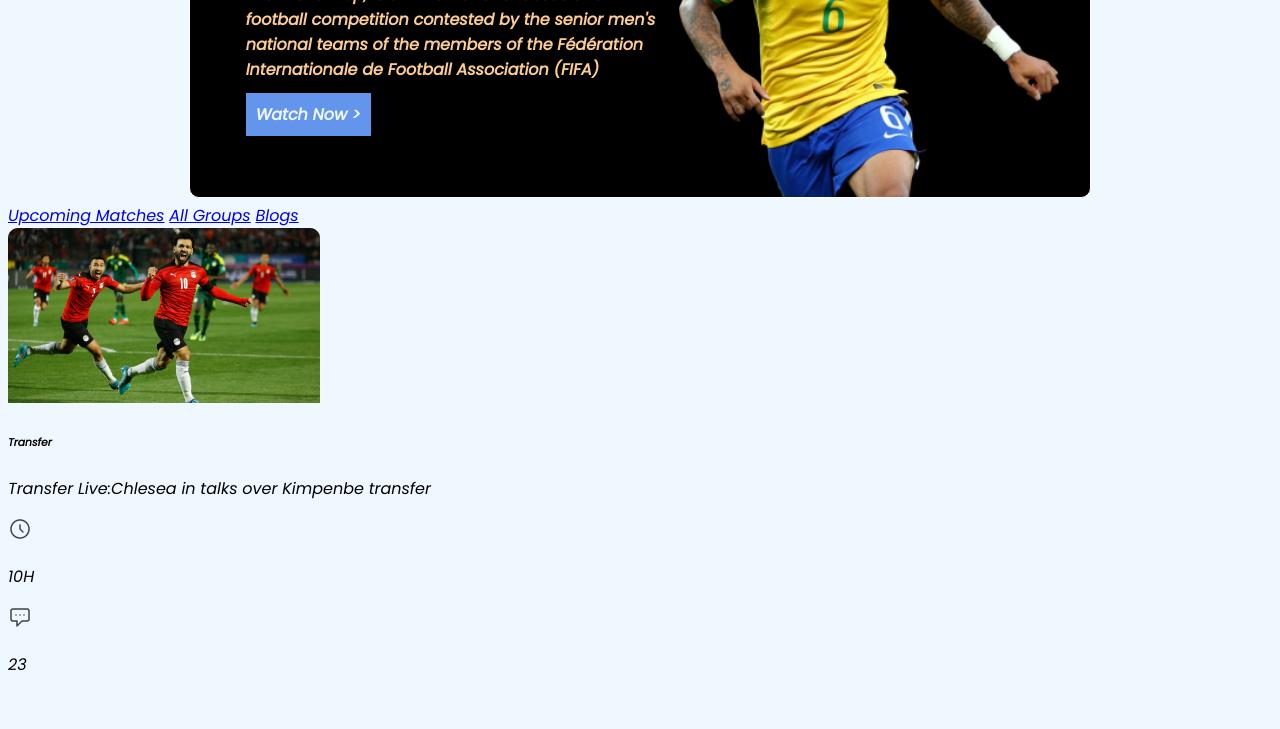
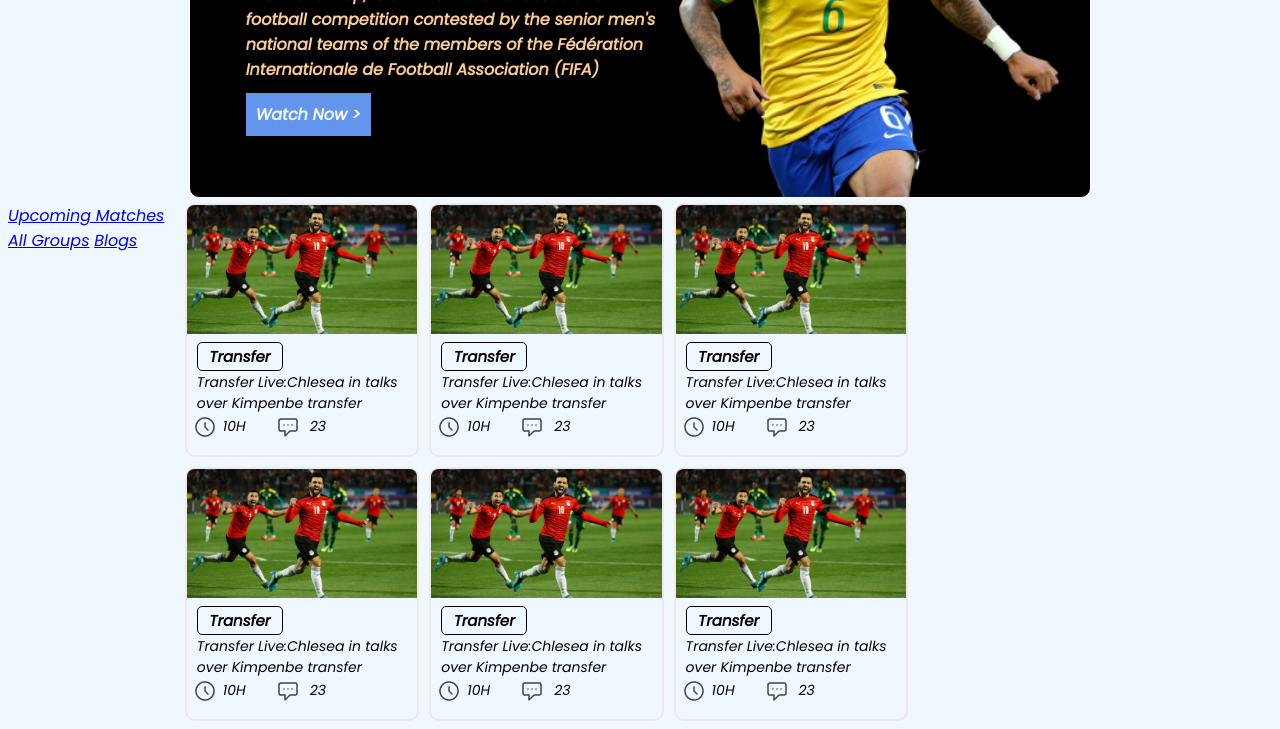
Before and after one commit to fardinsanjida41/world-cup, a plain HTML site: page index.html in a window 1280 px wide. Shown: the part 212-941 px from the top of the page. Before the commit the page ends 905 px from the top, so only its background shows below. Drawn offline with Linux system fonts and the light colour scheme; a web font is replaced by a local one.

Commit message:
grid-section added

```diff
--- a/index.html
+++ b/index.html
@@ -22,14 +22,18 @@
             <div class="headin-image">
                 <img src="assets/Banner Image.png" alt="" srcset="">
         </section>
+
+    </header>
+    <main>
         <section class="middle">
             <div class="others">
                 <a href="http://">Upcoming Matches</a>
                 <a href="http://">All Groups</a>
                 <a href="http://">Blogs</a>
             </div>
+            <div class="grid-temp">
                 <div class="grid-section">
-                <img src="assets/Blog Image.png" alt="" srcset="">
+                    <img id="player-pic" src="assets/Blog Image.png" alt="" srcset="">
                     <h6>Transfer</h6>
                     <p>Transfer Live:Chlesea in talks over Kimpenbe transfer</p>
                     <div class="icons">
@@ -43,11 +47,92 @@
                         </div>
 
                     </div>
+                </div>
+                <div class="grid-section">
+                    <img id="player-pic" src="assets/Blog Image.png" alt="" srcset="">
+                    <h6>Transfer</h6>
+                    <p>Transfer Live:Chlesea in talks over Kimpenbe transfer</p>
+                    <div class="icons">
+                        <div class="icon-one">
+                            <img src="assets/Time Icon.png" alt="" srcset="">
+                            <p>10H</p>
+                        </div>
+                        <div class="icon-two">
+                            <img src="assets/Chat Icon.png" alt="" srcset="">
+                            <p>23</p>
+                        </div>
 
                     </div>
+                </div>
+                <div class="grid-section">
+                    <img id="player-pic" src="assets/Blog Image.png" alt="" srcset="">
+                    <h6>Transfer</h6>
+                    <p>Transfer Live:Chlesea in talks over Kimpenbe transfer</p>
+                    <div class="icons">
+                        <div class="icon-one">
+                            <img src="assets/Time Icon.png" alt="" srcset="">
+                            <p>10H</p>
+                        </div>
+                        <div class="icon-two">
+                            <img src="assets/Chat Icon.png" alt="" srcset="">
+                            <p>23</p>
+                        </div>
+
+                    </div>
+                </div>
+                <div class="grid-section">
+                    <img id="player-pic" src="assets/Blog Image.png" alt="" srcset="">
+                    <h6>Transfer</h6>
+                    <p>Transfer Live:Chlesea in talks over Kimpenbe transfer</p>
+                    <div class="icons">
+                        <div class="icon-one">
+                            <img src="assets/Time Icon.png" alt="" srcset="">
+                            <p>10H</p>
+                        </div>
+                        <div class="icon-two">
+                            <img src="assets/Chat Icon.png" alt="" srcset="">
+                            <p>23</p>
+                        </div>
+
+                    </div>
+                </div>
+                <div class="grid-section">
+                    <img id="player-pic" src="assets/Blog Image.png" alt="" srcset="">
+                    <h6>Transfer</h6>
+                    <p>Transfer Live:Chlesea in talks over Kimpenbe transfer</p>
+                    <div class="icons">
+                        <div class="icon-one">
+                            <img src="assets/Time Icon.png" alt="" srcset="">
+                            <p>10H</p>
+                        </div>
+                        <div class="icon-two">
+                            <img src="assets/Chat Icon.png" alt="" srcset="">
+                            <p>23</p>
+                        </div>
+
+                    </div>
+                </div>
+                <div class="grid-section">
+                    <img id="player-pic" src="assets/Blog Image.png" alt="" srcset="">
+                    <h6>Transfer</h6>
+                    <p>Transfer Live:Chlesea in talks over Kimpenbe transfer</p>
+                    <div class="icons">
+                        <div class="icon-one">
+                            <img src="assets/Time Icon.png" alt="" srcset="">
+                            <p>10H</p>
+                        </div>
+                        <div class="icon-two">
+                            <img src="assets/Chat Icon.png" alt="" srcset="">
+                            <p>23</p>
+                        </div>
+
+                    </div>
+                </div>
+            </div>
         </section>
-        </div>
-    </header>
+
+    </main>
+
 
 </body>
 
--- a/style.css
+++ b/style.css
@@ -56,3 +56,71 @@ h1 {
     margin-top: 1px;
     margin-bottom: 20px;
 }
+
+.middle {
+    width: 900px;
+    display: flex;
+
+
+}
+
+.grid-section {
+    width: 18vw;
+    height: 250px;
+    border: 2px solid #f1e8e8;
+    border-radius: 10px;
+}
+
+.grid-section #player-pic {
+    width: 18vw;
+}
+
+.icon-one {
+    display: flex;
+}
+
+h6 {
+    font-size: 15px;
+    margin: 1px 1px;
+    margin-left: 10px;
+    padding: 2px;
+    display: flex;
+    width: 80px;
+    border: 1px solid black;
+    border-radius: 5px;
+    justify-content: center;
+}
+
+.grid-section p {
+    margin: 1px 10px;
+    font-size: 14px;
+}
+
+.icons {
+    width: 60px;
+    display: flex;
+    justify-content: space-between;
+    align-content: flex-end;
+}
+
+.icon-one {
+    display: flex;
+    height: 35%;
+    margin-left: 6px;
+}
+
+.icon-one p {
+    margin-left: 6px;
+    margin-right: 30px;
+}
+
+
+.icon-two {
+    display: flex;
+}
+
+.grid-temp {
+    display: grid;
+    grid-template-columns: repeat(3, 1fr);
+    grid-gap: 10px;
+}
```
Lines whose indentation alone changed are shown as unchanged.
